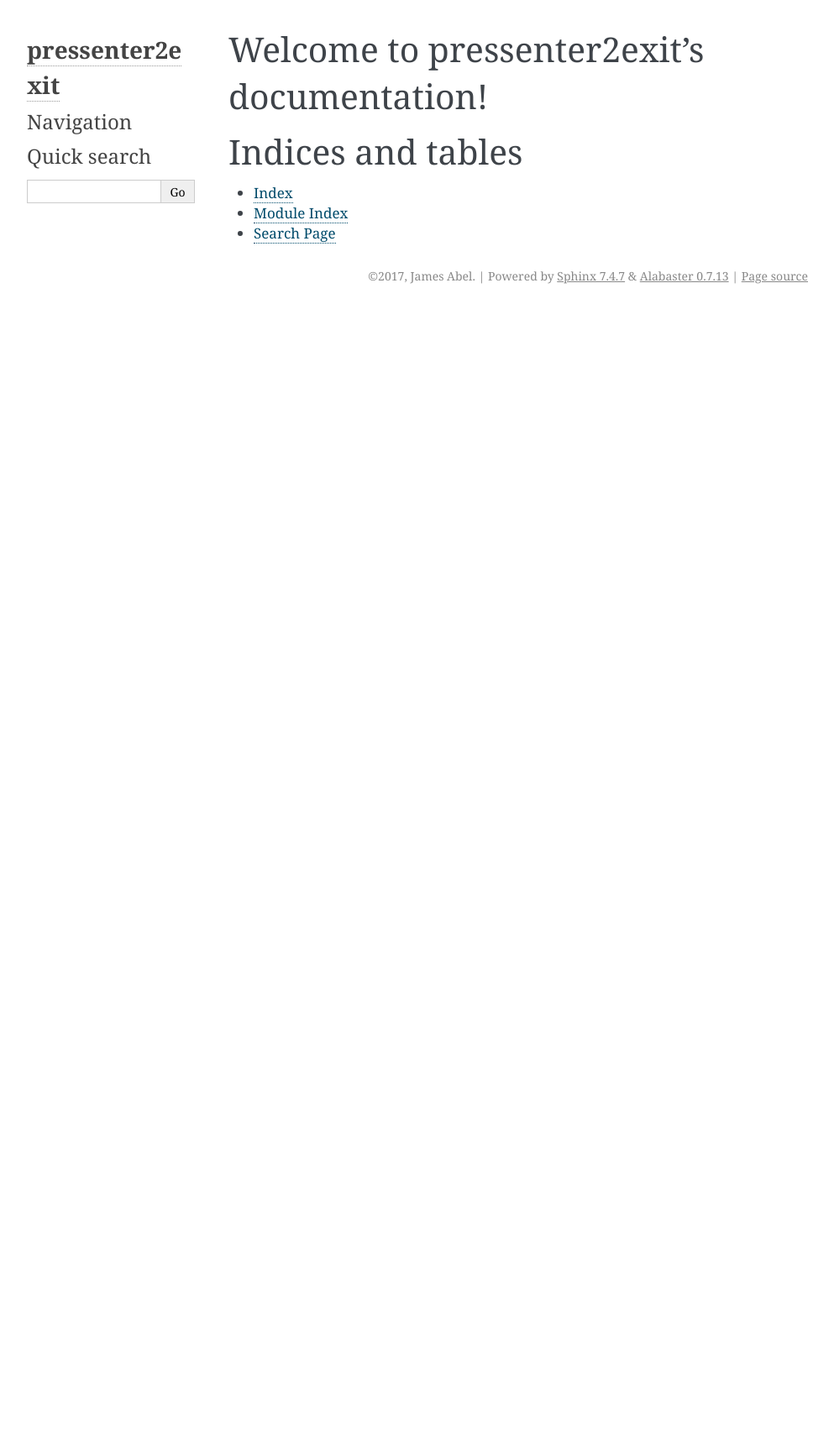
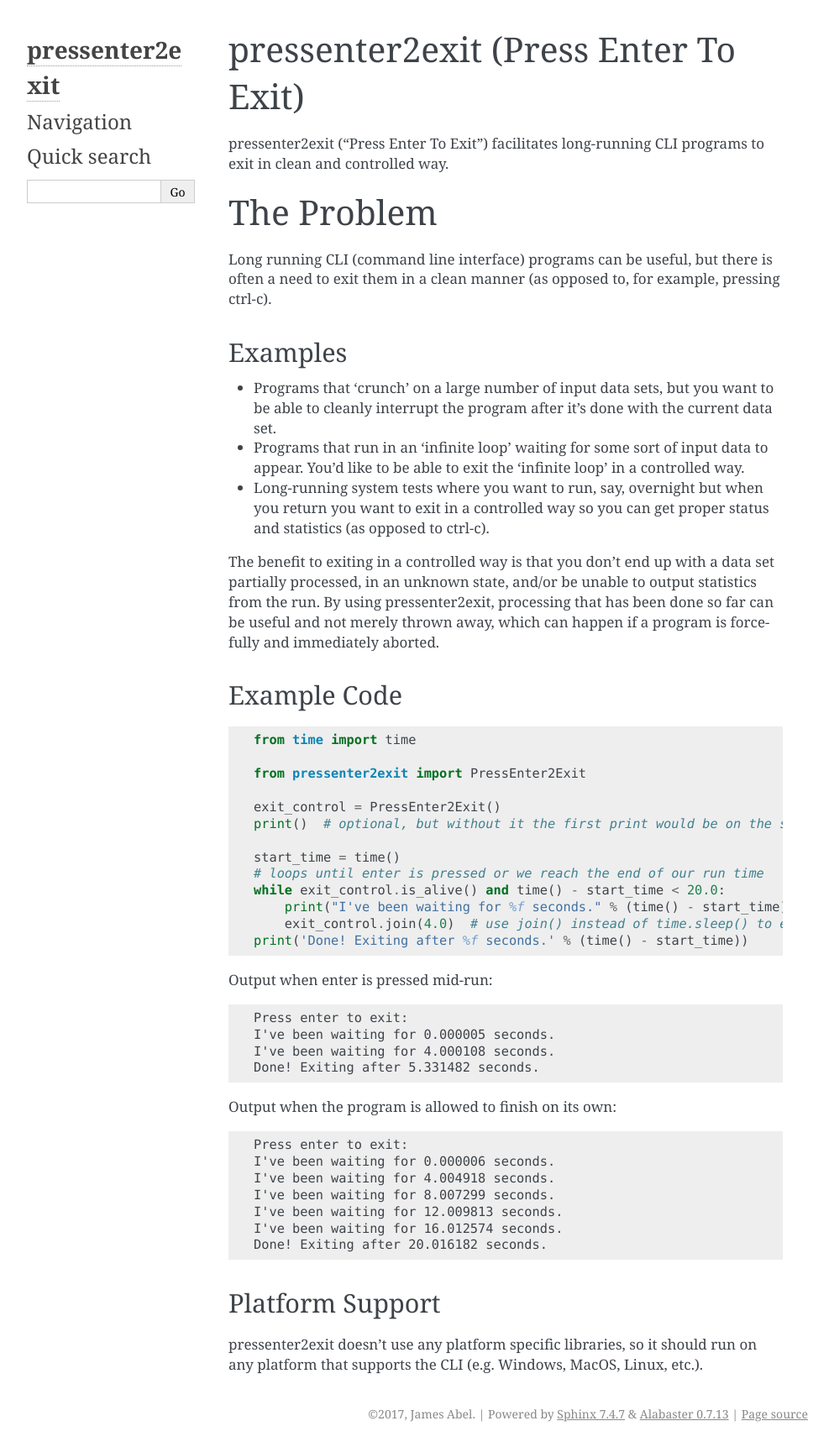
Before and after one commit to jamesabel/pressenter2exit, a Sphinx documentation site: the page built from docs/source/index.rst, in a window 1280 px wide. Shown: the whole page at 84% size, without its empty margins (148-1141 px from the left). Built offline with Sphinx 7.4.7, drawn with Linux system fonts in a browser that asks for light colours; before the commit the page ends 900 px from its top, so only the background shows below that.

Commit message:
update docs

```diff
--- a/docs/source/index.rst
+++ b/docs/source/index.rst
@@ -1,20 +1,79 @@
-.. pressenter2exit documentation master file, created by
-   sphinx-quickstart on Sat Sep 30 12:35:07 2017.
-   You can adapt this file completely to your liking, but it should at least
-   contain the root `toctree` directive.
+pressenter2exit (Press Enter To Exit)
+=====================================
 
-Welcome to pressenter2exit's documentation!
-===========================================
+pressenter2exit (“Press Enter To Exit”) facilitates long-running CLI
+programs to exit in clean and controlled way.
 
-.. toctree::
-   :maxdepth: 2
-   :caption: Contents:
+The Problem
+===========
+
+Long running CLI (command line interface) programs can be useful, but
+there is often a need to exit them in a clean manner (as opposed to, for
+example, pressing ctrl-c).
+
+Examples
+--------
+
+-  Programs that ‘crunch’ on a large number of input data sets, but you
+   want to be able to cleanly interrupt the program after it’s done with
+   the current data set.
+-  Programs that run in an ‘infinite loop’ waiting for some sort of
+   input data to appear. You’d like to be able to exit the ‘infinite
+   loop’ in a controlled way.
+-  Long-running system tests where you want to run, say, overnight but
+   when you return you want to exit in a controlled way so you can get
+   proper status and statistics (as opposed to ctrl-c).
+
+The benefit to exiting in a controlled way is that you don’t end up with
+a data set partially processed, in an unknown state, and/or be unable to
+output statistics from the run. By using pressenter2exit, processing
+that has been done so far can be useful and not merely thrown away,
+which can happen if a program is forcefully and immediately aborted.
+
+Example Code
+------------
+
+.. code:: python
 
 
+    from time import time
 
-Indices and tables
-==================
+    from pressenter2exit import PressEnter2Exit
 
-* :ref:`genindex`
-* :ref:`modindex`
-* :ref:`search`
+    exit_control = PressEnter2Exit()
+    print()  # optional, but without it the first print would be on the same line as the input
+
+    start_time = time()
+    # loops until enter is pressed or we reach the end of our run time
+    while exit_control.is_alive() and time() - start_time < 20.0:
+        print("I've been waiting for %f seconds." % (time() - start_time))
+        exit_control.join(4.0)  # use join() instead of time.sleep() to ensure an immediate exit
+    print('Done! Exiting after %f seconds.' % (time() - start_time))
+
+Output when enter is pressed mid-run:
+
+::
+
+    Press enter to exit:
+    I've been waiting for 0.000005 seconds.
+    I've been waiting for 4.000108 seconds.
+    Done! Exiting after 5.331482 seconds.
+
+Output when the program is allowed to finish on its own:
+
+::
+
+    Press enter to exit:
+    I've been waiting for 0.000006 seconds.
+    I've been waiting for 4.004918 seconds.
+    I've been waiting for 8.007299 seconds.
+    I've been waiting for 12.009813 seconds.
+    I've been waiting for 16.012574 seconds.
+    Done! Exiting after 20.016182 seconds.
+
+Platform Support
+----------------
+
+pressenter2exit doesn’t use any platform specific libraries, so it
+should run on any platform that supports the CLI (e.g. Windows, MacOS,
+Linux, etc.).
```
